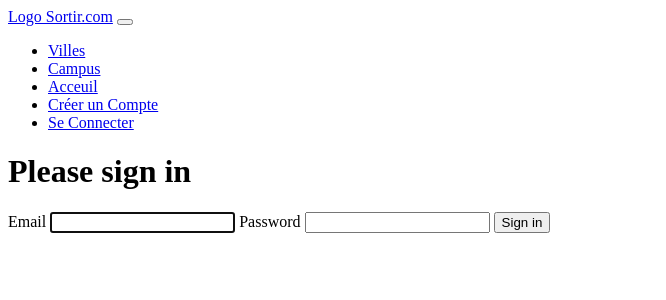
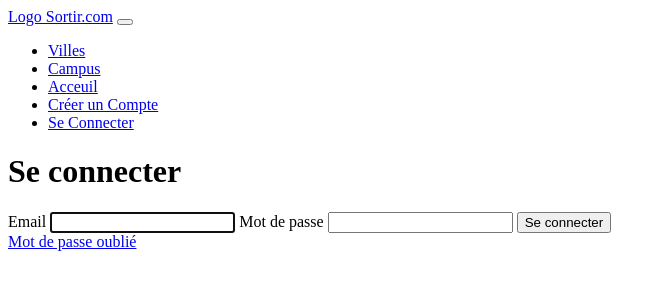
Before and after one commit to romainhelard/ENI-SORTIR-SYMFONY, a Symfony app: template templates/security/login.html.twig in a window 1280 px wide. Shown: the top 300 px of the page, without its empty margins (0-666 px from the left). Run offline with Twig, Linux system fonts and the light colour scheme; the template is opened without the code that fills it, so the values that code supplies are empty; some libraries are stand-ins or nearby versions.

Commit message:
Mot de passe oublié ++

```diff
--- a/templates/reset_password/email.html.twig
+++ b/templates/reset_password/email.html.twig
@@ -2,7 +2,7 @@
 
 <p>To reset your password, please visit the following link</p>
 
-<a href="{{ url('app_reset_password', {token: resetToken.token}) }}">{{ url('app_reset_password', {token: resetToken.token}) }}</a>
+<a href="http://localhost:8000{{ path('app_reset_password', {token: resetToken.token}) }}">http://localhost:8000{{ path('app_reset_password', {token: resetToken.token}) }}</a>
 
 <p>This link will expire in {{ resetToken.expirationMessageKey|trans(resetToken.expirationMessageData, 'ResetPasswordBundle') }}.</p>
 
--- a/templates/security/login.html.twig
+++ b/templates/security/login.html.twig
@@ -14,15 +14,13 @@
         </div>
     {% endif %}
 
-    <h1 class="h3 mb-3 font-weight-normal">Please sign in</h1>
+    <h1 class="h3 mb-3 font-weight-normal">Se connecter</h1>
     <label for="inputEmail">Email</label>
     <input type="email" value="{{ last_username }}" name="email" id="inputEmail" class="form-control" autocomplete="email" required autofocus>
-    <label for="inputPassword">Password</label>
+    <label for="inputPassword">Mot de passe</label>
     <input type="password" name="password" id="inputPassword" class="form-control" autocomplete="current-password" required>
 
-    <input type="hidden" name="_csrf_token"
-           value="{{ csrf_token('authenticate') }}"
-    >
+    <input type="hidden" name="_csrf_token" value="{{ csrf_token('authenticate') }}">
 
     {#
         Uncomment this section and add a remember_me option below your firewall to activate remember me functionality.
@@ -35,8 +33,9 @@
         </div>
     #}
 
-    <button class="btn btn-lg btn-primary" type="submit">
-        Sign in
-    </button>
+    <button class="btn btn-lg btn-primary" type="submit">Se connecter</button>
+    <div>
+        <a href="{{ path('app_forgot_password_request') }}">Mot de passe oublié</a>
+    </div>
 </form>
 {% endblock %}
```
